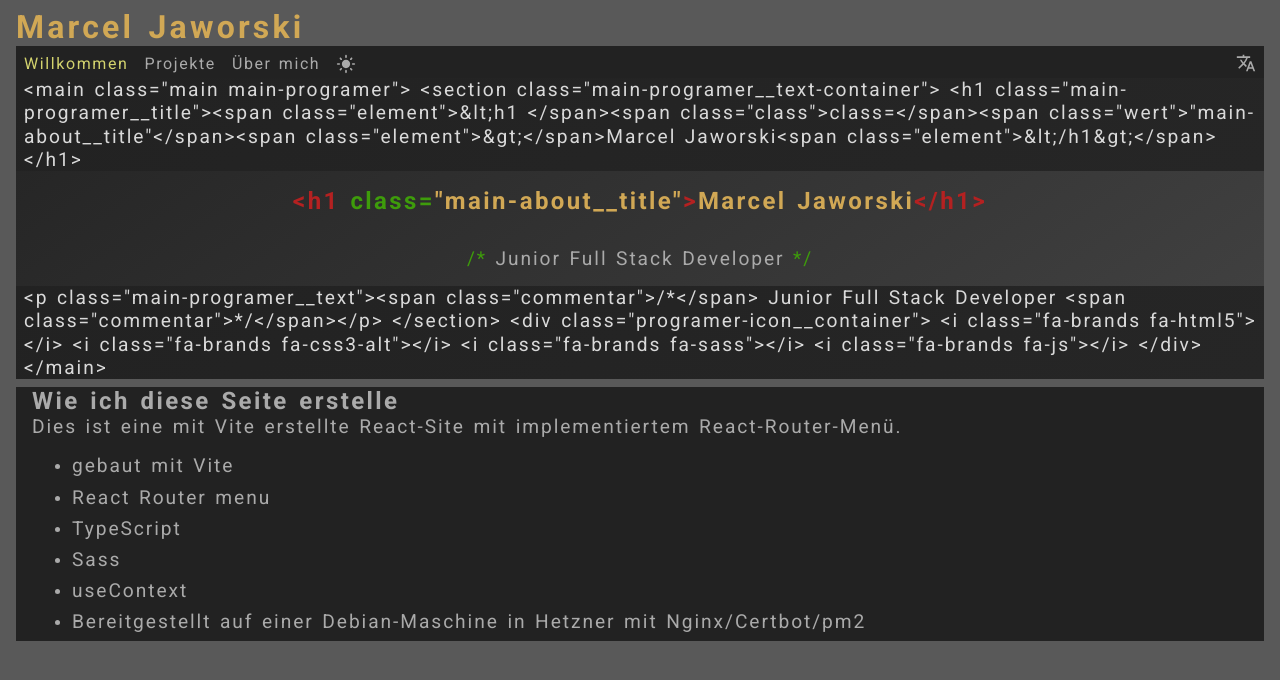
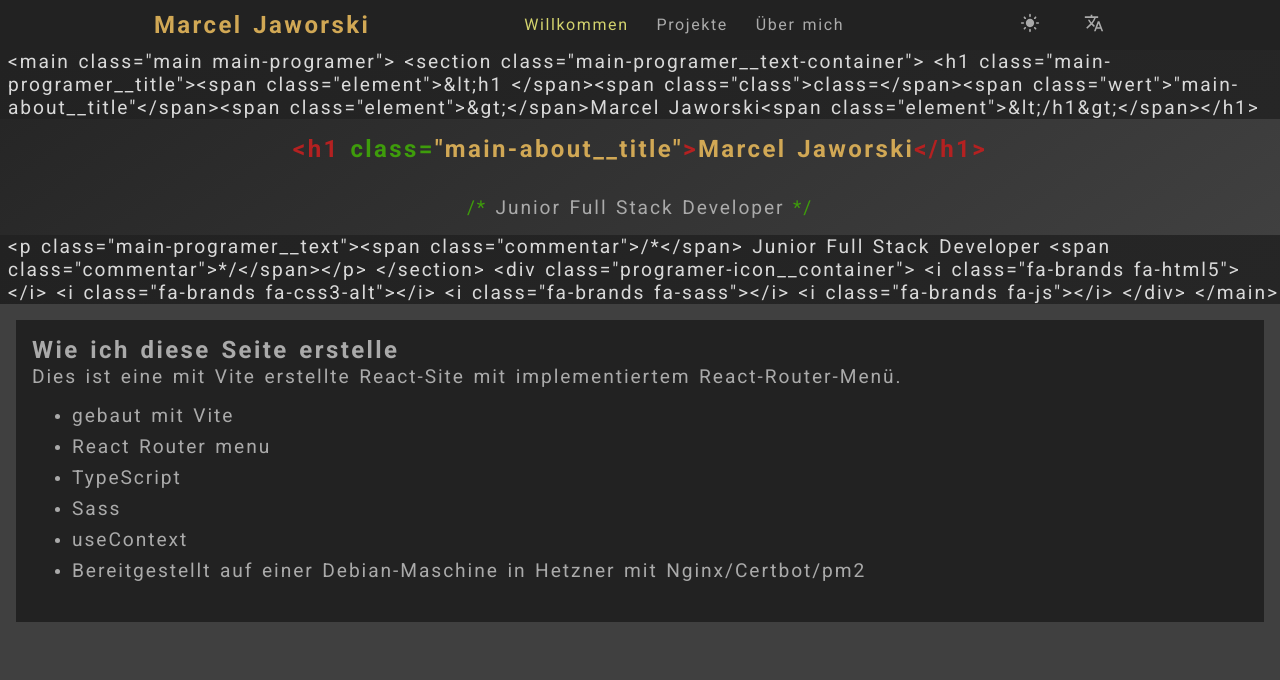
Before and after one commit to marceljaworski/portfolio, a React (Vite) app: page /welcome in a window 1280 px wide. Shown: the top 680 px of the page. Built offline with nearby package versions, Linux system fonts and the light colour scheme.

Commit message:
new Nav design

```diff
--- a/src/App.scss
+++ b/src/App.scss
@@ -9,46 +9,38 @@
 
 .dark {
 
-	background-color: $gray3;
+
+	background-color: $gray4;
 	color: $primary;
 
 	a {
 		color: $primary;
 	}
-	.nav {
-		background-color: $background-dark;
-	}
+
 	.main {
 		background-color: $background-dark;
 	}
 
 }
 .light {
-	background-color: $primary;
+	background-color: $white;
 	color: $background-dark;
 
 	a {
 		color: $background-dark;
 	}
-	.nav {
-		background-color: $gray1;
+	.nav a {
+		color: $primary;
 	}
+
 	.main {
 		background-color: $gray1;
 	}
 }
-// .light {
-//     $text: $black;
-//     $bg: $primary;
-// }
-// .dark {
-//     $text: $primary;
-//     $bg: $background-dark;
-// }
 
 .App {
 	min-height: 100vh;
-	padding: .5rem 1rem;
+	// padding: .5rem 1rem;
 
 
 	h1 {
@@ -57,19 +49,29 @@
 	}
 
 	a {
-
 		text-decoration: none;
 	}
 
 	.nav {
-		height: 2rem;
-		padding: .5rem;
+		width: 100%;
+		height: 50px;
+		background-color: $background-dark;
 		display: flex;
-		text-align: center;
+		align-items: center;
+		justify-content: space-evenly;
 		position: relative;
-
-		a {
-			margin-right: 1rem;
+		.nav-items {
+			width: 25%;
+			display: flex;
+			justify-content: space-between;
+		}
+		.nav-icons {
+			width: 10%;
+			display: flex;
+			justify-content: space-around;
+		}
+		.icon {
+			color: $primary;
 		}
 
 		a.active {
@@ -81,10 +83,8 @@
 
 
 	.main {
-		margin-top: .5rem;
-		padding: 0 1rem;
-
-
+		margin: 1rem;
+		padding: 1rem;
 	}
 
 	ul {
--- a/src/App.tsx
+++ b/src/App.tsx
@@ -14,13 +14,17 @@ function App() {
 
 	return (
 		<div className={"App "+ (lightMode ? 'light' : 'dark')}>
-			<h1>Marcel Jaworski</h1>
 			<nav className='nav'>
-				<NavLink to="/welcome">{data.navText[0]}</NavLink>
-				<NavLink to="/projects">{data.navText[1]}</NavLink>
-				<NavLink to="/about">{data.navText[2]}</NavLink>
-				<Theme/>
-				<LanguageChooser/>
+				<NavLink to="/welcome"><h1>Marcel Jaworski</h1></NavLink>
+				<div className='nav-items'>
+					<NavLink to="/welcome">{data.navText[0]}</NavLink>
+					<NavLink to="/projects">{data.navText[1]}</NavLink>
+					<NavLink to="/about">{data.navText[2]}</NavLink>
+				</div>
+				<div className='nav-icons'>
+					<Theme/>
+					<LanguageChooser/>
+				</div>
 			</nav>
 
 			<Routes>
--- a/src/components/LanguageChooser.scss
+++ b/src/components/LanguageChooser.scss
@@ -1,13 +1,12 @@
-.languageContainer {
-    display: inline-block;
-    position: absolute;
-    right: .5rem;
-    bottom: .1rem;
+// .languageContainer {
+//     // display: inline-block;
+//     right: .5rem;
+//     bottom: .1rem;
 
-    .dropdown-language {
-        line-height: 30px;
-        padding-left: .5rem;
-        background-color: $background-dark;
+//     .dropdown-language {
+//         line-height: 30px;
+//         padding-left: .5rem;
+//         background-color: $gray3;
 
-    }
-}
+//     }
+// }
--- a/src/components/LanguageChooser.tsx
+++ b/src/components/LanguageChooser.tsx
@@ -30,7 +30,7 @@ export const LanguageChooser = () => {
                 </div>
 
             }
-            {!showLanguages &&<TranslateIcon onClick={handleShow} fontSize='small'/>}
+            {!showLanguages &&<TranslateIcon className='icon' onClick={handleShow} fontSize='small'/>}
 
         </div>
 
--- a/src/components/Theme.scss
+++ b/src/components/Theme.scss
@@ -1,48 +1,48 @@
-.dropdown {
-    position: absolute;
-    width: 500px;
-    opacity: 0;
-    z-index: 2;
-    background: blue;
-    border-top: 2px solid white;
+// .dropdown {
+//     position: absolute;
+//     width: 500px;
+//     opacity: 0;
+//     z-index: 2;
+//     background: blue;
+//     border-top: 2px solid white;
 
-    border-bottom-right-radius: 8px;
-    border-bottom-left-radius: 8px;
+//     border-bottom-right-radius: 8px;
+//     border-bottom-left-radius: 8px;
 
-    display: flex;
-    align-items: center;
-    justify-content: space-around;
-    height: 3rem;
-    margin-top: 2rem;
-    padding: 0.5rem;
+//     display: flex;
+//     align-items: center;
+//     justify-content: space-around;
+//     height: 3rem;
+//     margin-top: 2rem;
+//     padding: 0.5rem;
 
-    box-shadow: rgba(2, 8, 20, 0.1) 0px 0.175em 0.5em;
-    transform: translate(-40%);
+//     box-shadow: rgba(2, 8, 20, 0.1) 0px 0.175em 0.5em;
+//     transform: translate(-40%);
 
-    transition: opacity .15s ease-out;
-}
+//     transition: opacity .15s ease-out;
+// }
 
-.has-dropdown:focus-within .dropdown {
-    opacity: 1;
-    pointer-events: auto;
-}
+// .has-dropdown:focus-within .dropdown {
+//     opacity: 1;
+//     pointer-events: auto;
+// }
 
-.dropdown-item a {
-    width: 100%;
-    height: 100%;
-    text-decoration: none;
-    size: 0.7rem;
-    padding-left: 0.7rem;
-    font-weight: bold;
-}
+// .dropdown-item a {
+//     width: 100%;
+//     height: 100%;
+//     text-decoration: none;
+//     size: 0.7rem;
+//     padding-left: 0.7rem;
+//     font-weight: bold;
+// }
 
-.dropdown-item a::before {
-    content: ' ';
-    border: 2px solid white;
-    border-radius: 50%;
-    width: 2rem;
-    height: 2rem;
-    display: inline-block;
-    vertical-align: middle;
-    margin-right: 10px;
-}
+// .dropdown-item a::before {
+//     content: ' ';
+//     border: 2px solid white;
+//     border-radius: 50%;
+//     width: 2rem;
+//     height: 2rem;
+//     display: inline-block;
+//     vertical-align: middle;
+//     margin-right: 10px;
+// }
--- a/src/components/Theme.tsx
+++ b/src/components/Theme.tsx
@@ -14,8 +14,8 @@ export const Theme = () => {
     return (
 
         <div onClick={handleMode} /*className='has-dropdown'*/>
-            {!lightMode && <a><LightModeIcon fontSize='small' /*href='#'*/ /></a>}
-            {lightMode && <a><DarkModeIcon fontSize='small' /*href='#'*/ /></a>}
+            {!lightMode && <LightModeIcon className='icon' fontSize='small' /*href='#'*/ />}
+            {lightMode && <DarkModeIcon className='icon' fontSize='small' /*href='#'*/ />}
             {/* <ul className='dropdown'>
                 <li className='dropdown-item'>
                     <a id='light' href='#'>light</a>
--- a/src/pages/PageWelcome.scss
+++ b/src/pages/PageWelcome.scss
@@ -1,7 +1,7 @@
-header {
-    margin: auto;
-    // clip-path: polygon(50% 0%, 100% 0, 100% 65%, 50% 100%, 0 65%, 0 0);
-}
+// header {
+//     margin: auto;
+//     clip-path: polygon(50% 0%, 100% 0, 100% 65%, 50% 100%, 0 65%, 0 0);
+// }
 .main-programer__text-container{
     padding: 1rem;
 
--- a/src/variables.scss
+++ b/src/variables.scss
@@ -1,3 +1,4 @@
+
 $primary: #aaa;
 $white: #f2f2f2;
 $gray1:#d9d9d9;
```
